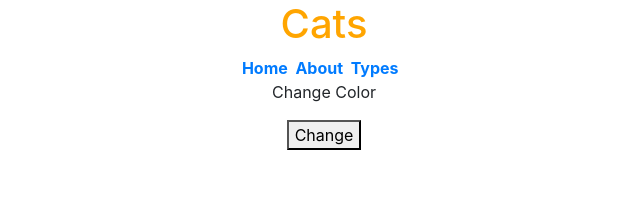
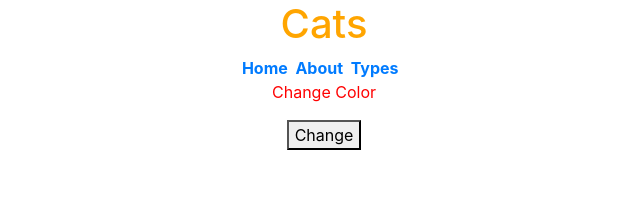
Before and after one commit to chulett0208/demo, a React (Create React App) app: page / in a window 1280 px wide. Shown: the top 200 px of the page, without its empty margins (316-956 px from the left). Built offline with nearby package versions, Linux system fonts and the light colour scheme.

Commit message:
ColorButton.js component updated

```diff
--- a/src/ColorButton.js
+++ b/src/ColorButton.js
@@ -1,10 +1,19 @@
-/*import React, {useState} from 'react';
+import React, {useState} from 'react';
+import './App.css';
 
 const colors=["red", "blue", "green"];
+function ColorButton() {
+  const[colorIndex, setColorIndex]=useState(0);
+  function getColor()
+  {
+    return colors[colorIndex % 3]
+  }
+  return(
+    <div>
+      <p style={{color: getColor()}}>Change Color</p>
+  <button onClick={()=>setColorIndex(colorIndex + 1)}>Change</button>
+    </div>
+  );
+}
 
-export default function color(){
-    const[colorIndex, setColorIndex] = useState(0);
-    return(
-        <button onClick={()=> colors.setColorIndex(colorIndex + 1)} >Change</button>
-    );
-}*/
+export default ColorButton;
--- a/src/home.js
+++ b/src/home.js
@@ -5,7 +5,11 @@ import ColorButton from "./ColorButton";
 
 const colors=["red", "blue", "green"];
 function Home() {
-  const[colorIndex, setColorIndex]=useState(colors[0]);
+  const[colorIndex, setColorIndex]=useState(0);
+  function getColor()
+  {
+    return colors[colorIndex % 3]
+  }
   return(
     <div>
       <h1>Cats</h1>
@@ -16,8 +20,7 @@ function Home() {
           <Link to="/types">Types</Link> &nbsp;
         </b>
       </nav>
-      <p>Change Color</p>
-  <button onClick={()=>setColorIndex(colorIndex + 1)}>Change</button>
+    <ColorButton />
     </div>
   );
 }
```
Also changed, not shown: src/components/demo.jsx (deleted, +0 -14 lines).
